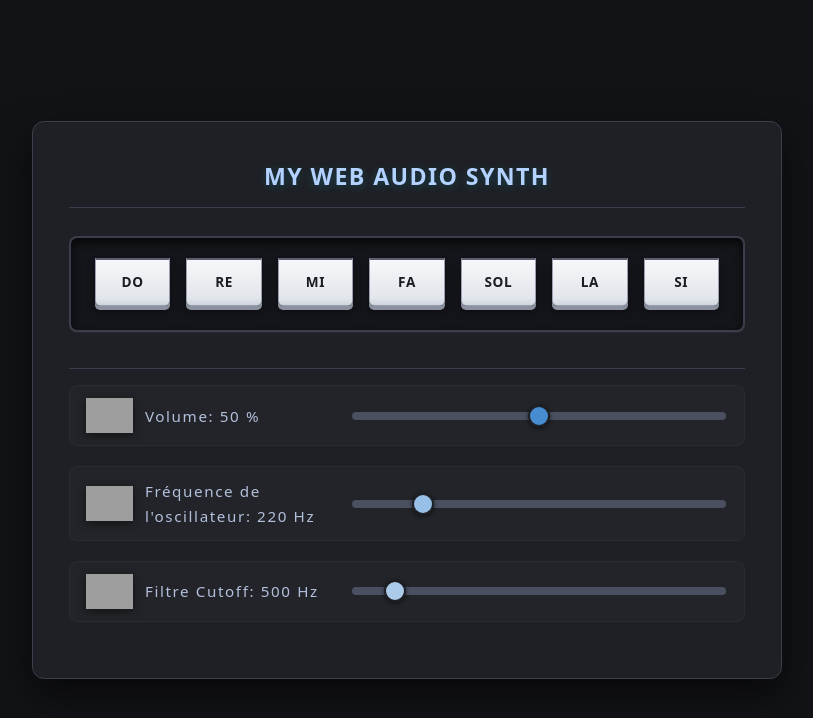
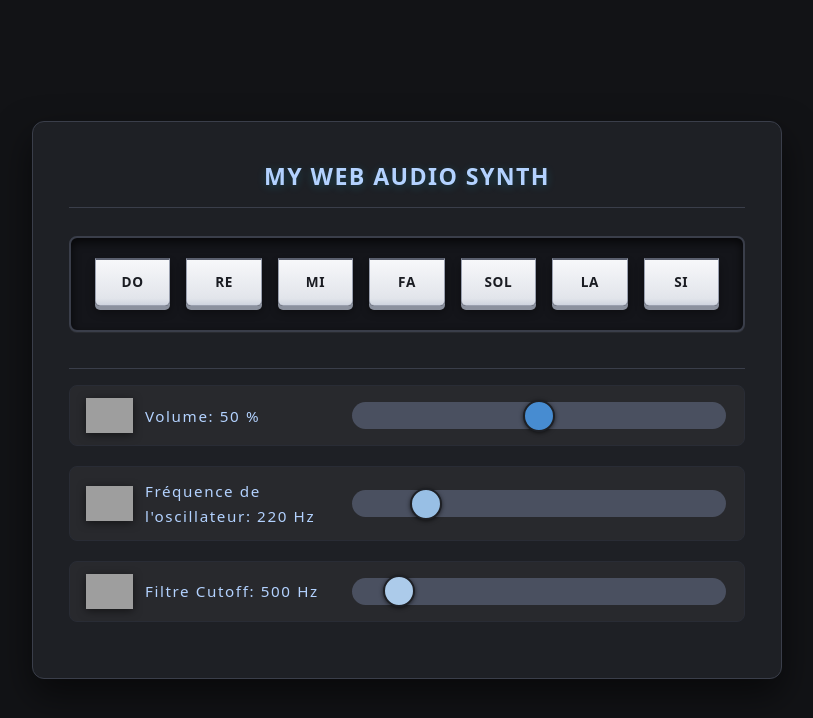
Before and after one commit to thp29/React-web-audio-Api-synth, a React (Vite) app: page / in a window 1280 px wide. Shown: the top 718 px of the page, without its empty margins (233-1046 px from the left). Built offline with nearby package versions, Linux system fonts and the light colour scheme; grey boxes are pictures that could not be loaded.

Commit message:
responsive css ameliorations et implementation onTouchStart/end <button> pour notes tactiles mobile

```diff
--- a/src/appReactSynth.tsx
+++ b/src/appReactSynth.tsx
@@ -281,8 +281,10 @@ export const MiniSynthe = () => { // composant "react" , qui renvoie du jsx (psu
                         type="button"
                         key= {noteLue.note} // key = proprioete exigee par React quand boucle genere des composants, pour qu ils aient un "id" unique, si besoin de les MAJ
                         onMouseDown= {() => jouerNote(noteLue.freq)}
+                        onTouchStart= {()=>jouerNote(noteLue.freq)}
                         onMouseLeave={arreterNote}
                         onMouseUp={arreterNote}
+                        onTouchEnd={arreterNote}
                         className={etat.isPlaying ? "btn-actif" : "btn-inactif"}>
                         {noteLue.note}
                         </button>
--- a/src/assets/css/style.css
+++ b/src/assets/css/style.css
@@ -120,15 +120,14 @@ h1 {
 }
 
 .section-clavier button:hover {
-  background: #b5f1ff;
+  background: #57defd;
 }
 
 /* Enfoncement mécanique : au clic (active) ou quand la note est jouée */
 .section-clavier button:active,
 .section-clavier button.btn-actif {
   transform: translateY(3px); /* La touche s'abaisse */
-  background: linear-gradient(180deg, #e9edf5 0%, #d8dde8 100%);
-  /* L'ombre de tranche s'écrase */
+  background: #57defd;;
   box-shadow:
     0 1px 0 #7b818e,
     inset 0 3px 6px rgba(0, 0, 0, 0.2);
@@ -149,7 +148,7 @@ h1 {
   flex-direction: row;
   align-items: center;
   gap: 1.5rem;
-  background-color: rgba(255, 255, 255, 0.02);
+  background-color: rgba(77, 77, 77, 0.212);
   border: 1px solid var(--border-subtle);
   border-radius: 8px;
 }
@@ -161,7 +160,7 @@ h1 {
   flex: 0 0 240px;
   font-size: 0.95rem;
   font-weight: 500;
-  color: var(--text-muted);
+  color: var(---text-main);
   font-variant-numeric: tabular-nums;
   cursor: pointer;
 }
@@ -180,8 +179,8 @@ h1 {
   appearance: none;
   flex: 1;
   width: 100%;
-  height: 8px;
-  border-radius: 4px;
+  height: 1.7rem;
+  border-radius: 2rem;
   background: var(--track-active);
   outline: none;
   cursor: pointer;
@@ -191,8 +190,8 @@ h1 {
 .section-Fader input[type="range"]::-webkit-slider-thumb {
   -webkit-appearance: none;
   appearance: none;
-  width: 22px;
-  height: 22px;
+  width: 2rem;
+  height: 2rem;
   border-radius: 50%;
   background: hsl(210, 60%, var(--thumb-lightness, 85%));
   border: 2px solid var(--bg-panel);
@@ -202,13 +201,13 @@ h1 {
 }
 
 .section-Fader input[type="range"]::-webkit-slider-thumb:hover {
-  transform: scale(1.15);
+  transform: scale(1.1);
 }
 
 /* Curseur (Thumb) Firefox */
 .section-Fader input[type="range"]::-moz-range-thumb {
-  width: 22px;
-  height: 22px;
+  width: 2rem;
+  height: 2rem;
   border-radius: 50%;
   background: hsl(210, 60%, var(--thumb-lightness, 85%));
   border: 2px solid var(--bg-panel);
@@ -234,3 +233,20 @@ input[type="range"]:focus-visible {
     transition: none !important;
   }
 }
+
+@media (max-width: 768px) {
+  .section-Fader {
+    flex-direction : column;
+    gap : 1rem;
+  }
+
+  .section-Fader label {
+      flex: 0 0 auto;
+  }
+
+  .reglages-section {
+    display: flex;
+    flex-direction: column;
+    flex-wrap: wrap;
+  }
+}
--- a/src/data/synthData.ts
+++ b/src/data/synthData.ts
@@ -5,7 +5,8 @@ export const etatInitSynth: etatSynth = {
     freqeOsc :220,
     cutoff : 500,
     volume : 0.5,
-    isPlaying : false
+    isPlaying : false,
+    notePlayed: null
 };
 
 // declaration dobjets de type "musicKey"!, en type tableau
--- a/src/types/synth.ts
+++ b/src/types/synth.ts
@@ -4,6 +4,7 @@ export interface  etatSynth { // on verrouille la forme des données pour évite
     cutoff : number;
     volume : number;
     isPlaying : boolean;
+    notePlayed: string | null;
 }
 
 
```
